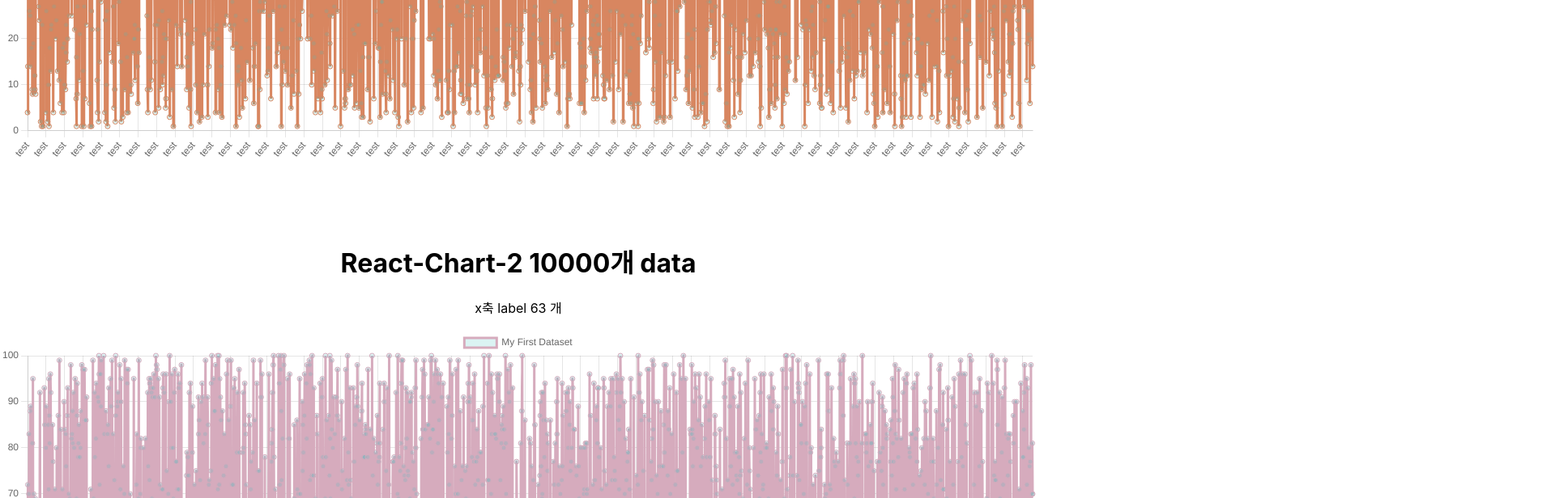
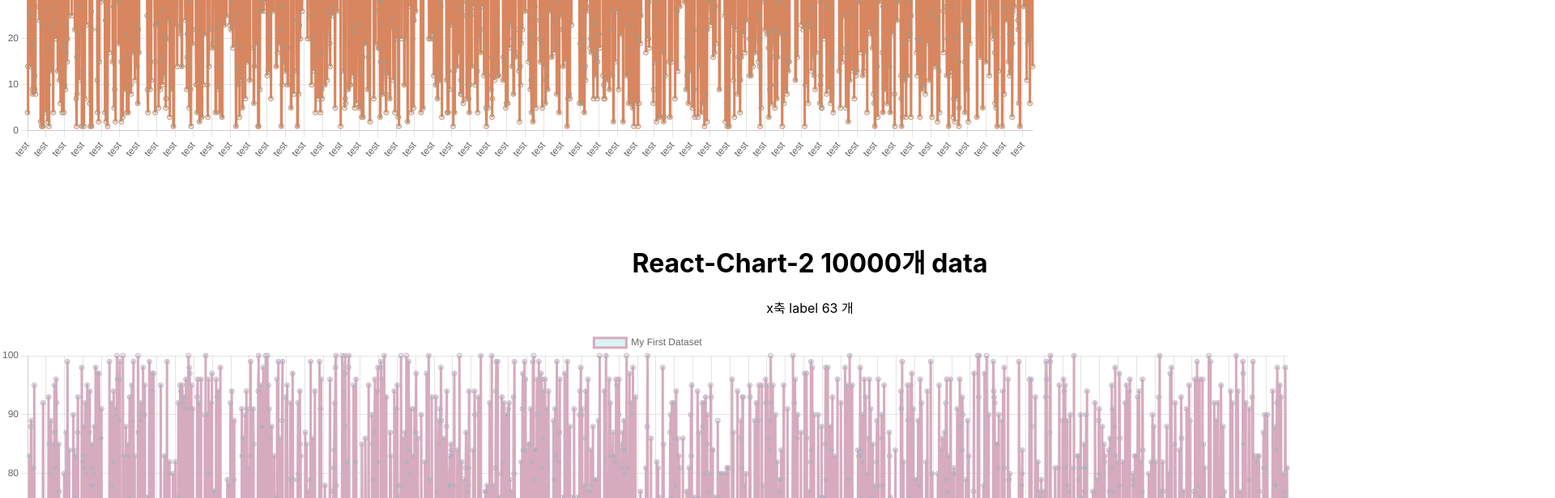
Before and after one commit to Suyoooi/Chart, a React (Create React App) app: page / in a window 1280 px wide. Shown: the part 2322-2938 px from the top of the page at 81% size, 1920 px wide, since content can reach past the window. Built offline with nearby package versions, Linux system fonts and the light colour scheme.

Commit message:
fix: css 수정

```diff
--- a/src/constant/React-Chart-2-Test/React-Chart-2-Test2.jsx
+++ b/src/constant/React-Chart-2-Test/React-Chart-2-Test2.jsx
@@ -63,7 +63,8 @@ const ReactChartTest2 = () => {
 export default ReactChartTest2;
 
 const Container = styled.div`
-  width: auto;
+  width: 2000px;
+  height: 800px;
   margin-top: 100px;
   margin-bottom: 200px;
 `;
```
